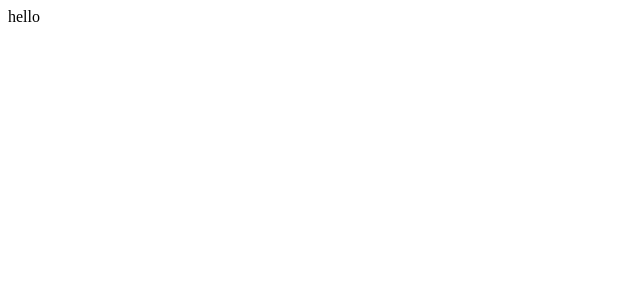
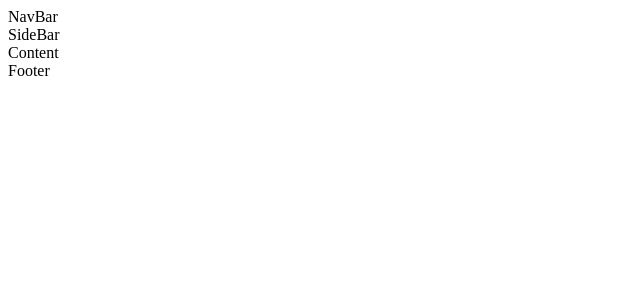
Before and after one commit to bokonist/thinklink-assignment, a React (Create React App) app: page / in a window 1280 px wide. Shown: the top 300 px of the page, without its empty margins (0-640 px from the left). Built offline with nearby package versions, Linux system fonts and the light colour scheme.

Commit message:
added high level component structure

```diff
--- a/src/Components/App.jsx
+++ b/src/Components/App.jsx
@@ -1,8 +1,20 @@
 import '../styles/App.css';
-import React from 'react';
+import React, { useState } from 'react';
+import NavBar from './NavBar';
+import SideBar from './SideBar';
+import Content from './Content';
+import Footer from './Footer';
 
 function App() {
-  return <div className="App">hello</div>;
+  const { selectedTab } = useState('Dashboard');
+  return (
+    <div className="App">
+      <NavBar />
+      <SideBar />
+      <Content selectedTab={selectedTab} />
+      <Footer />
+    </div>
+  );
 }
 
 export default App;
--- /dev/null
+++ b/src/Components/Content.jsx
@@ -0,0 +1,9 @@
+import React from 'react';
+
+function Content() {
+  return (
+    <div>Content</div>
+  );
+}
+
+export default Content;
--- /dev/null
+++ b/src/Components/Footer.jsx
@@ -0,0 +1,9 @@
+import React from 'react';
+
+function Footer() {
+  return (
+    <div>Footer</div>
+  );
+}
+
+export default Footer;
--- /dev/null
+++ b/src/Components/NavBar.jsx
@@ -0,0 +1,9 @@
+import React from 'react';
+
+function NavBar() {
+  return (
+    <div>NavBar</div>
+  );
+}
+
+export default NavBar;
--- /dev/null
+++ b/src/Components/SideBar.jsx
@@ -0,0 +1,8 @@
+import React from 'react';
+
+function SideBar() {
+  return (
+    <div>SideBar</div>
+  );
+}
+export default SideBar;
```
